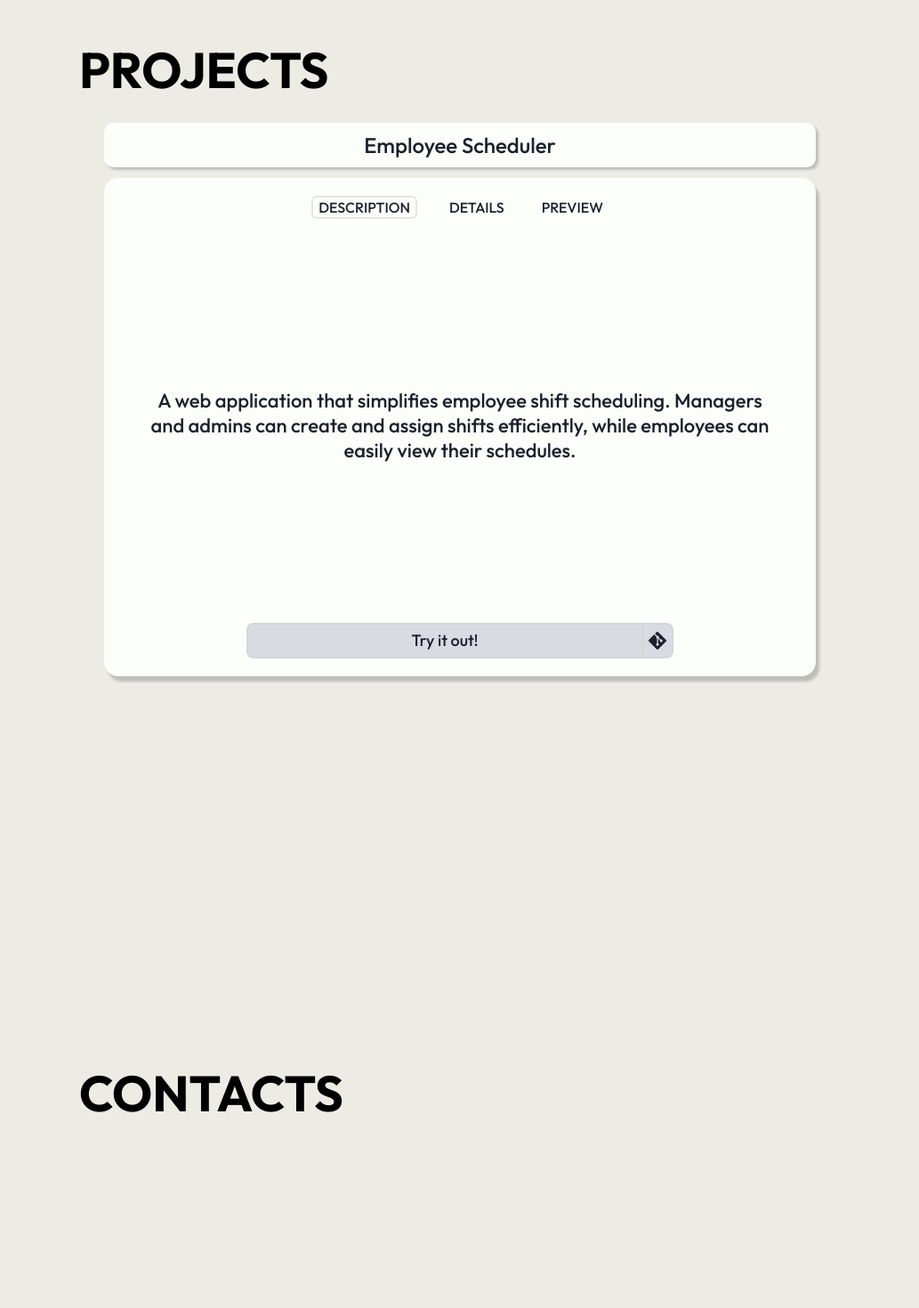
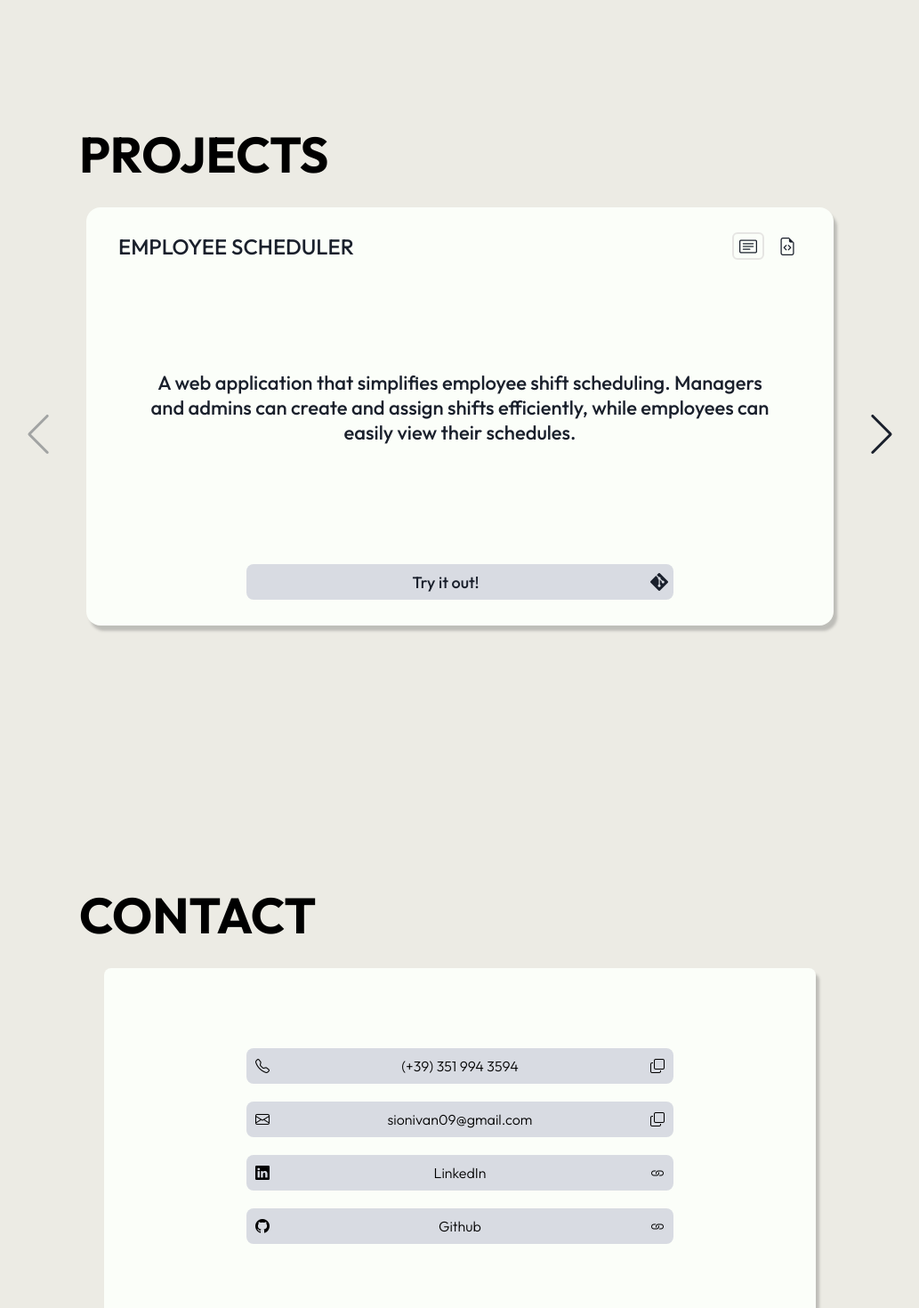
Before and after one commit to ivanoice09/portfolio, an Angular app: page / in a window 1280 px wide. Shown: the part 760-2230 px from the top of the page at 89% size, without its empty margins (123-1156 px from the left). Built offline with nearby package versions, Linux system fonts and the light colour scheme; grey boxes are pictures that could not be loaded.

Commit message:
added contacts

```diff
--- a/src/app/dashboard/dashboard.css
+++ b/src/app/dashboard/dashboard.css
@@ -62,6 +62,62 @@ p {
 .project-list {
   width: 100%;
   overflow: hidden;
+}
+
+/* ====================================== */
+/*                CONTACT                 */
+/* ====================================== */
+
+.contact-container {
+  display: flex;
+  justify-content: center;
+}
+
+.contact-card {
+  background-color: var(--surface);
+  border-radius: 8px;
+  box-shadow: 4px 6px 3px rgba(82, 82, 82, 0.295);
+  width: 800px;
+  height: 400px;
+  display: flex;
+  justify-content: center;
+  align-items: center;
+}
+
+.contact-list {
+  width: 60%;
+  display: flex;
+  flex-direction: column;
+  gap: 20px;
+}
+
+.contact-list button {
+  all: unset;
+  display: flex;
+  justify-content: space-between;
+  align-items: center;
+  cursor: default;
+  padding: 0 10px;
+  border-radius: 8px;
+  background-color: var(--primary);
+  height: 40px;
+}
+
+.contact-list a {
+  all: unset;
+  height: 40px;
+  border-radius: 8px;
+  background-color: var(--primary);
+  display: flex;
+  justify-content: space-between;
+  align-items: center;
+  cursor: default;
+  padding: 0 10px;
+}
+
+.contact-list a:hover,
+.contact-list button:hover {
+  background-color: var(--primary-soft);
 }
 
 /* ====================================== */
--- a/src/app/dashboard/dashboard.html
+++ b/src/app/dashboard/dashboard.html
@@ -4,7 +4,7 @@
   <section id="about" class="dashboard-section">
 
     <div class="section-title">
-      <span>ABOUT ME</span>
+      <span>ABOUT</span>
     </div>
 
     <div class="intro-wrapper">
@@ -52,9 +52,60 @@
 
   <section id="contacts" class="dashboard-section">
       <div class="section-title">
-        <span>CONTACTS</span>
+        <span>CONTACT</span>
       </div>
-      <div class="contact-list"></div>
+      <div class="contact-container">
+        <div class="contact-card">
+          <div class="contact-list">
+            <button
+              type="button"
+              (click)="copyNumber()"
+              [attr.aria-label]="copied() ? 'Number copied' : 'Copy number'"
+            >
+              <i class="bi bi-telephone"></i>
+              <span>(+39) {{ phoneNumber }}</span>
+              @if (copied()) {
+                <i class="bi bi-check-lg"></i>
+              } @else {
+                <i class="bi bi-copy"></i>
+              }
+            </button>
+            <button
+              type="button"
+              (click)="copyEmail()"
+              [attr.aria-label]="emailCopied() ? 'Email copied' : 'Copy email'"
+            >
+              <i class="bi bi-envelope"></i>
+              <span>{{ email }}</span>
+              @if (emailCopied()) {
+                <i class="bi bi-check-lg"></i>
+              } @else {
+                <i class="bi bi-copy"></i>
+              }
+            </button>
+            <a
+              href="https://www.linkedin.com/in/sionivan/?lipi=urn%3Ali%3Apage%3Ad_flagship3_profile_view_base_contact_details%3B%2FAEC32KYRl%2BioGmNF9gJ%2Bw%3D%3D"
+              target="_blank"
+              rel="noopener noreferrer"
+              class="linkedIn"
+            >
+              <i class="bi bi-linkedin"></i>
+              <span>LinkedIn</span>
+              <i class="bi bi-link"></i>
+            </a>
+            <a
+              href="https://github.com/ivanoice09"
+              target="_blank"
+              rel="noopener noreferrer"
+              class="github"
+            >
+              <i class="bi bi-github"></i>
+              <span>Github</span>
+              <i class="bi bi-link"></i>
+            </a>
+          </div>
+        </div>
+      </div>
   </section>
 </div>
 
--- a/src/app/dashboard/dashboard.ts
+++ b/src/app/dashboard/dashboard.ts
@@ -15,7 +15,12 @@ export class Dashboard {
 
   readonly isRedirectModalOpen = signal(false);
   readonly selectedRedirectVersion = signal<ProjectVersion | null>(null);
-  readonly disabled = signal(true);
+  readonly isDisabled = signal(true);
+
+  phoneNumber = '351 994 3594';
+  copied = signal(false);
+  email = 'sionivan09@gmail.com';
+  emailCopied = signal(false);
 
   sections = [
     { id: 'about', label: 'About' },
@@ -26,14 +31,12 @@ export class Dashboard {
   projects: Project[] = [
     {
       id: 'employee-scheduler',
-      title: 'Employee Scheduler',
+      title: 'EMPLOYEE SCHEDULER',
       description:
         'A web application that simplifies employee shift scheduling. Managers and admins can create and assign shifts efficiently, while employees can easily view their schedules.',
       documentation: 'https://github.com/ivanoice09/employee-scheduler-docs',
-      sourceCodes: [
-        'https://github.com/ivanoice09/employee-scheduler',
-        'https://github.com/ivanoice09/employee-scheduler-fe',
-      ],
+      sourceCodeBe: 'https://github.com/ivanoice09/employee-scheduler',
+      sourceCodeFe: 'https://github.com/ivanoice09/employee-scheduler-fe',
       versions: [
         {
           label: 'modern-ui',
@@ -47,6 +50,15 @@ export class Dashboard {
         },
       ],
     },
+    {
+      id: 'bike-ecommerce',
+      title: 'BIKE ECOMMERCE',
+      description: 'An e-commerce website for bicycles, built as a training project during my course at Betacom Srl. It was my first experience with Angular and helped me develop a strong foundation in ASP.NET Core.',
+      documentation: 'https://www.figma.com/board/XodZIIm4LohMG02AyWJ18w/Ciclilavarizia-MILAN?t=CgBAgLDHB7uhXPjX-1',
+      sourceCodeBe: 'https://github.com/Ciclilavarizia-dev/cl_be',
+      sourceCodeFe: 'https://github.com/Ciclilavarizia-dev/cl_fe',
+      versions: [],
+    }
   ];
 
   openRedirectModal(version: ProjectVersion): void {
@@ -58,5 +70,15 @@ export class Dashboard {
     this.isRedirectModalOpen.set(false);
   }
 
+  async copyNumber() {
+    await navigator.clipboard.writeText(this.phoneNumber);
+    this.copied.set(true);
+    setTimeout(() => this.copied.set(false), 2000);
+  }
 
+  async copyEmail() {
+    await navigator.clipboard.writeText(this.email);
+    this.emailCopied.set(true);
+    setTimeout(() => this.emailCopied.set(false), 2000);
+  }
 }
--- a/src/app/project-card/project-card.css
+++ b/src/app/project-card/project-card.css
@@ -1,40 +1,42 @@
 .project-card {
-  height: 700px;
+  height: 510px;
   color: var(--text);
   display: flex;
   align-items: center;
   flex-direction: column;
 }
 
-.project-title {
-  width: 800px;
-  font-size: 24px;
-  font-weight: 500;
-  border-radius: 10px;
-  margin-bottom: 12px;
-  background-color: var(--surface);
-  padding: 10px 0;
-  box-shadow: 3px 3px 3px rgba(82, 82, 82, 0.295);
-  text-align: center;
-}
-
 .project-container {
   width: 800px;
-  height: 80%;
+  min-height: 430px;
   background-color: var(--surface);
   border-radius: 16px;
   box-shadow: 4px 6px 3px rgba(82, 82, 82, 0.295);
   display: flex;
   flex-direction: column;
+  justify-content: center;
+  align-items: center;
+  padding: 20px;
+}
+
+.project-top-bar {
+  width: 100%;
+  display: flex;
+  justify-content: space-between;
   align-items: center;
 }
 
+.project-title {
+  font-size: 24px;
+  font-weight: 500;
+  margin-left: 16px;
+}
+
 .card-actions {
-  padding: 20px 0;
-  width: 90%;
   display: flex;
-  justify-content: center;
-  gap: 30px;
+  justify-content: end;
+  gap: 10px;
+  margin-right: 16px;
 }
 
 .card-actions button {
@@ -42,7 +44,7 @@
   border-radius: 6px;
   background: none;
   font-weight: 500;
-  font-size: 16px;
+  font-size: 20px;
 }
 
 .card-actions button.active {
@@ -53,13 +55,8 @@
   background-color: var(--surface-2);
 }
 
-.disable {
-  opacity: 0.6;
-  cursor: not-allowed;
-}
-
 .card-body {
-  height: 70%;
+  height: 300px;
   padding: 16px 40px;
   display: flex;
   text-align: center;
@@ -72,9 +69,42 @@
 }
 
 .details-container {
+  width: 480px;
   display: flex;
   flex-direction: column;
+  align-items: start;
+  gap: 30px;
+}
+
+.details-container a {
+  all: unset;
+  cursor: default;
+  width: 100%;
+  background-color: var(--primary);
+  border: 1px solid var(--primary-soft);
+  border-radius: 8px;
+  height: 40px;
+  display: flex;
+  justify-content: space-between;
   align-items: center;
+}
+
+.details-container span {
+  margin-left: 10px;
+  font-size: 21px;
+}
+
+.details-container a:hover {
+  background-color: var(--primary-soft);
+}
+
+.details-container i {
+  font-size: 20px;
+  margin-right: 10px;
+}
+
+.preview-container span {
+  font-size: 21px;
 }
 
 .version-select-wrapper {
@@ -88,8 +118,8 @@
 .btn-redirect-modal {
   background-color: var(--primary);
   width: 100%;
-  border: 2px solid var(--primary-soft);
   border-radius: 8px 0 0 8px;
+  border: none;
 }
 
 .btn-redirect-modal:hover {
@@ -104,9 +134,9 @@
 
 .btn-select-version {
   background-color: var(--primary);
-  border: 2px solid var(--primary-soft);
   border-left: none;
   border-radius: 0 8px 8px 0;
+  border: none;
 }
 
 .btn-select-version i {
@@ -157,3 +187,8 @@
 .hidden {
   display: none;
 }
+
+.disable {
+  opacity: 0.6;
+  cursor: not-allowed;
+}
--- a/src/app/project-card/project-card.html
+++ b/src/app/project-card/project-card.html
@@ -1,34 +1,28 @@
 <div class="project-card">
+  <div class="project-container">
+    <div class="project-top-bar">
       <div class="project-title">
         <span>{{ project().title }}</span>
       </div>
-
-  <div class="project-container">
       <div class="card-actions">
-      <button
-        type="button"
-        [class.active]="activeTab() === 'description'"
-        (click)="setTab('description')"
-      >
-        DESCRIPTION
+        <button type="button" [class.active]="activeTab() === 'description'" (click)="setTab('description')">
+          <i class="bi bi-card-text"></i>
         </button>
 
-      <button
-        type="button"
-        [class.active]="activeTab() === 'details'"
-        (click)="setTab('details')"
-      >
-        DETAILS
+        <button type="button" [class.active]="activeTab() === 'details'" (click)="setTab('details')">
+          <i class="bi bi-file-earmark-code"></i>
         </button>
 
-      <button
+        <!-- <button
           type="button"
           [class.active]="activeTab() === 'preview'"
           (click)="setTab('preview')"
         >
-        PREVIEW
-      </button>
+          <i class="bi bi-play-btn"></i>
+        </button> -->
       </div>
+    </div>
+
 
     <div class="card-body">
       @switch (activeTab()) {
@@ -37,22 +31,30 @@
       }
       @case ('details') {
       <div class="details-container">
-            <a
-              [href]="project().documentation"
-            >
-              Full Documentation
+        <a [href]="project().documentation" target="_blank" rel="noopener noreferrer">
+          <span>Full documentation</span>
+          <i class="bi bi-link"></i>
+        </a>
+        <a [href]="project().sourceCodeBe" target="_blank" rel="noopener noreferrer">
+          <span>Backend source code</span>
+          <i class="bi bi-link"></i>
+        </a>
+        <a [href]="project().sourceCodeFe" target="_blank" rel="noopener noreferrer">
+          <span>Frontend source code</span>
+          <i class="bi bi-link"></i>
         </a>
       </div>
       }
       @case ('preview') {
       <div class="preview-container">
-
+        <span>Work in progress...</span>
       </div>
       }
       }
     </div>
 
     <div class="version-select-wrapper">
+      @if (hasVersions()) {
         <button
           type="button"
           class="btn-redirect-modal"
@@ -75,19 +77,16 @@
         <ul class="version-dropdown" role="menu">
           @for (version of project().versions; track version.url) {
           <li role="none">
-              <button
-                type="button"
-                class="version-dropdown-item"
-                role="menuitem"
-                [class.active]="selectedVersion()?.url === version.url"
-                (click)="selectVersion(version)"
-              >
+            <button type="button" class="version-dropdown-item" role="menuitem"
+              [class.active]="selectedVersion()?.url === version.url" (click)="selectVersion(version)">
               {{ version.label }}
             </button>
           </li>
           }
         </ul>
         }
+      }
+    </div>
+
   </div>
 </div>
-</div>
--- a/src/app/project-card/project-card.ts
+++ b/src/app/project-card/project-card.ts
@@ -1,4 +1,4 @@
-import { Component, HostListener, input, output, signal } from '@angular/core';
+import { Component, computed, HostListener, input, output, signal } from '@angular/core';
 import { Project, ProjectTab, ProjectVersion } from '../shared/model/project';
 
 @Component({
@@ -32,9 +32,16 @@ export class ProjectCard {
 
   selectVersion(version: ProjectVersion): void {
     this.selectedVersion.set(version);
+    this.isDropdownOpen.set(false);
   }
 
+  hasVersions = computed(() => {
+    const versions = this.project().versions;
+    return !!versions?.length;
+  });
+
   openRedirectModal(): void {
+    if (!this.hasVersions()) return;
     const version = this.selectedVersion() ?? this.project().versions[0];
     if (version) {
       this.openRedirect.emit(version);
--- a/src/app/shared/model/project.ts
+++ b/src/app/shared/model/project.ts
@@ -11,6 +11,7 @@ export interface Project {
   title: string;
   description: string;
   documentation: string;
-  sourceCodes: string[];
+  sourceCodeBe: string;
+  sourceCodeFe: string;
   versions: ProjectVersion[];
 }
```
Lines whose indentation alone changed are shown as unchanged.
